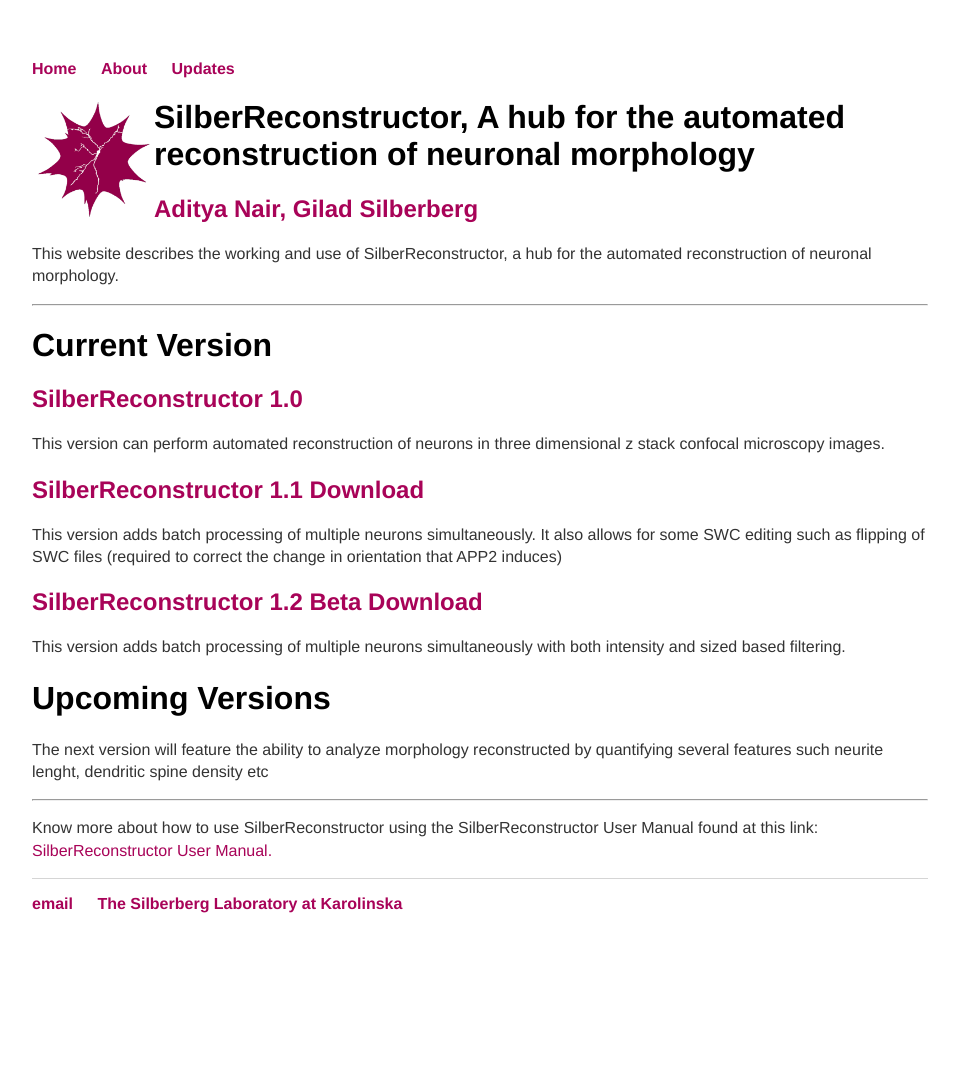
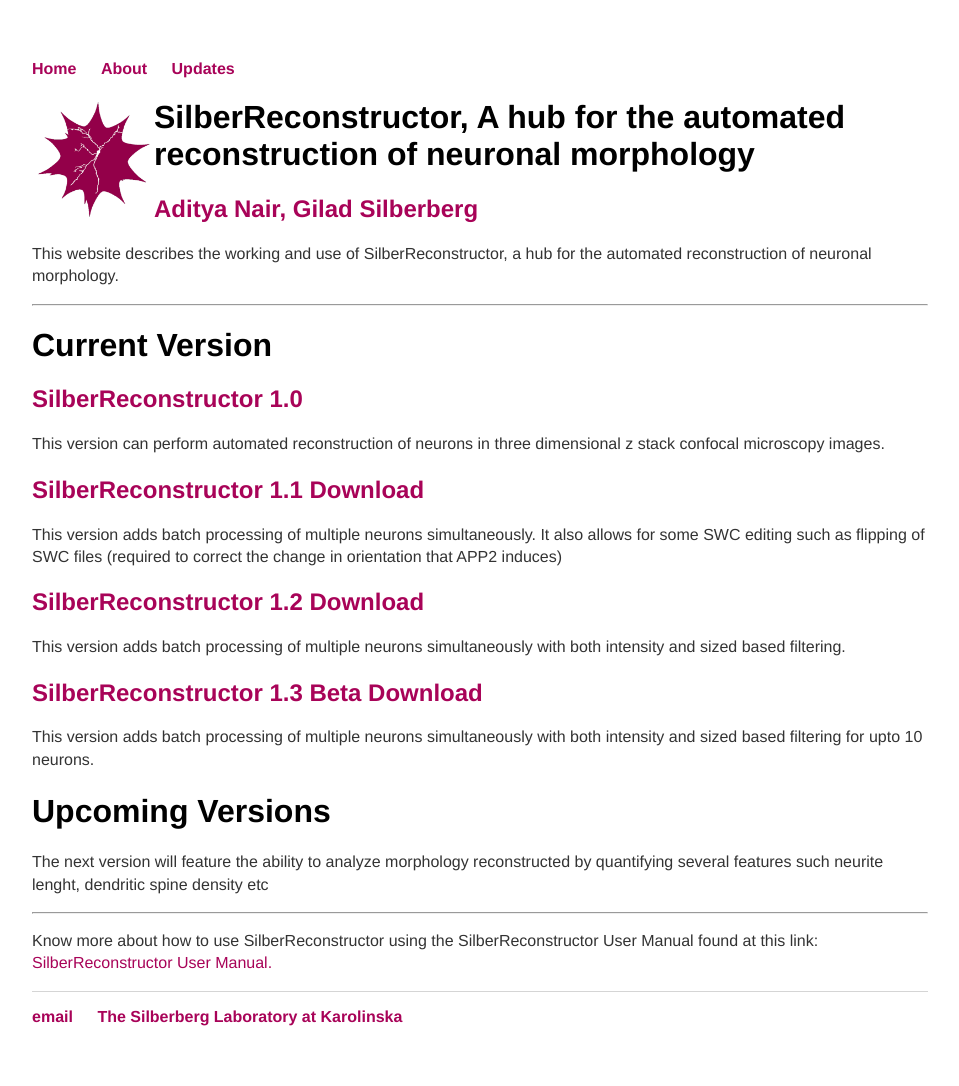
Before and after one commit to adityanairneuro/silver-reconstructor, a Jekyll site: the page built from updates/index.html, in a window 1280 px wide. Shown: the whole page, without its empty margins (160-1119 px from the left). Built offline with Jekyll 4.4.1, drawn with Linux system fonts in a browser that asks for light colours; before the commit the page ends 973 px from its top, so only the background shows below that.

Commit message:
Update index.html

```diff
--- a/updates/index.html
+++ b/updates/index.html
@@ -14,8 +14,12 @@
         <h2>SilberReconstructor 1.1 <a href="srversions/SilberReconstructor_Deployment_11_07_Batch_Process.nb">Download</a> </h2>
 	<p>This version adds batch processing of multiple neurons simultaneously. It also allows for some SWC editing such as flipping of SWC files (required to correct the change in orientation that APP2 induces)</p>
 
-	<h2>SilberReconstructor 1.2 Beta <a href="srversions/SilberReconstructor_Deployment_1_08_Batch_Process.nb">Download</a> </h2>
+	<h2>SilberReconstructor 1.2 <a href="srversions/SilberReconstructor_Deployment_1_08_Batch_Process.nb">Download</a> </h2>
 	<p>This version adds batch processing of multiple neurons simultaneously with both intensity and sized based filtering.</p>
+
+	<h2>SilberReconstructor 1.3 Beta <a href="srversions/SilberReconstructor_Deployment_1_08_Batch_Process_Limit10.nb">Download</a> </h2>
+	<p>This version adds batch processing of multiple neurons simultaneously with both intensity and sized based filtering for upto 10 neurons.</p>
+
 	<h1>Upcoming Versions</h1>
 	<p>The next version will feature the ability to analyze morphology reconstructed by quantifying several features such neurite lenght, dendritic spine density etc</p>
 
```
